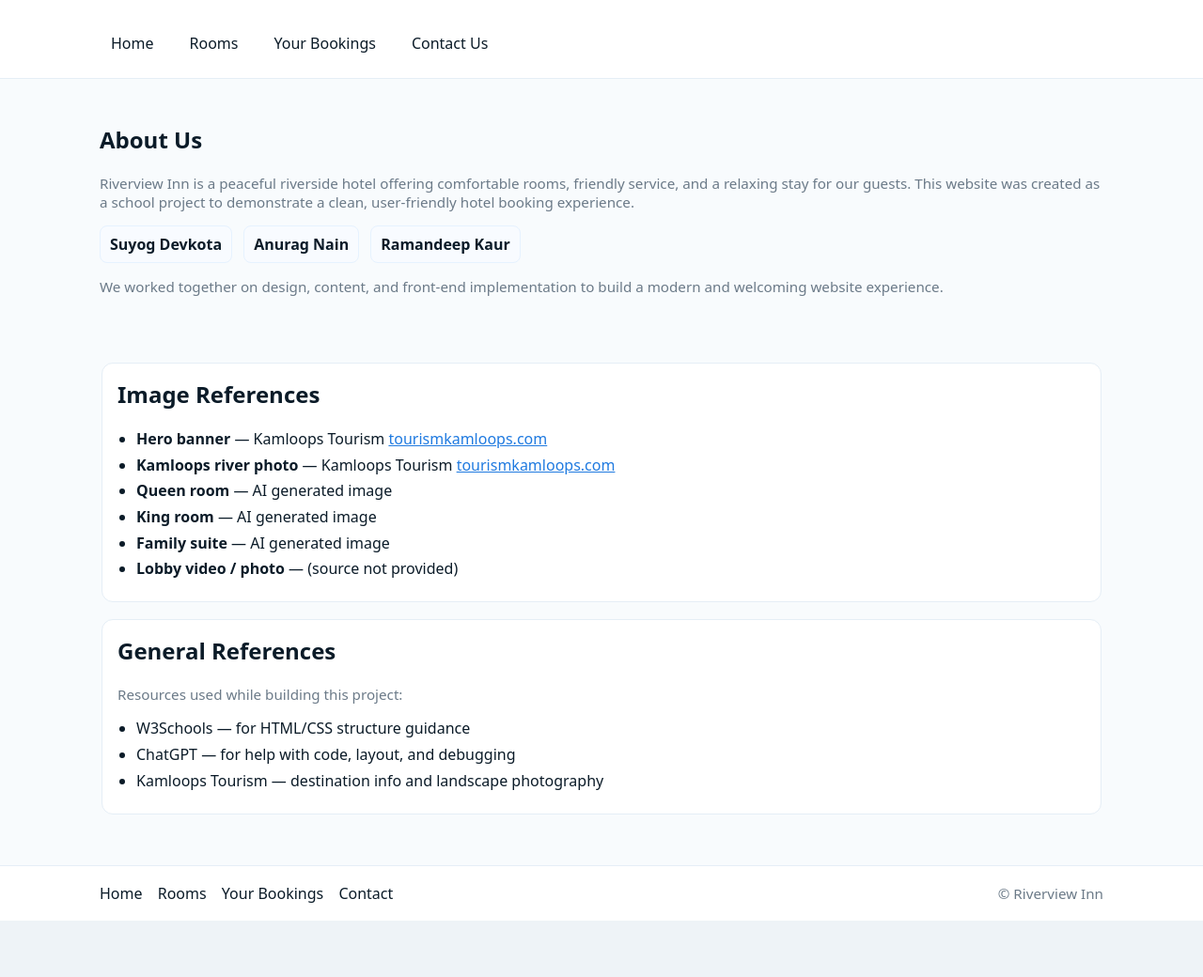
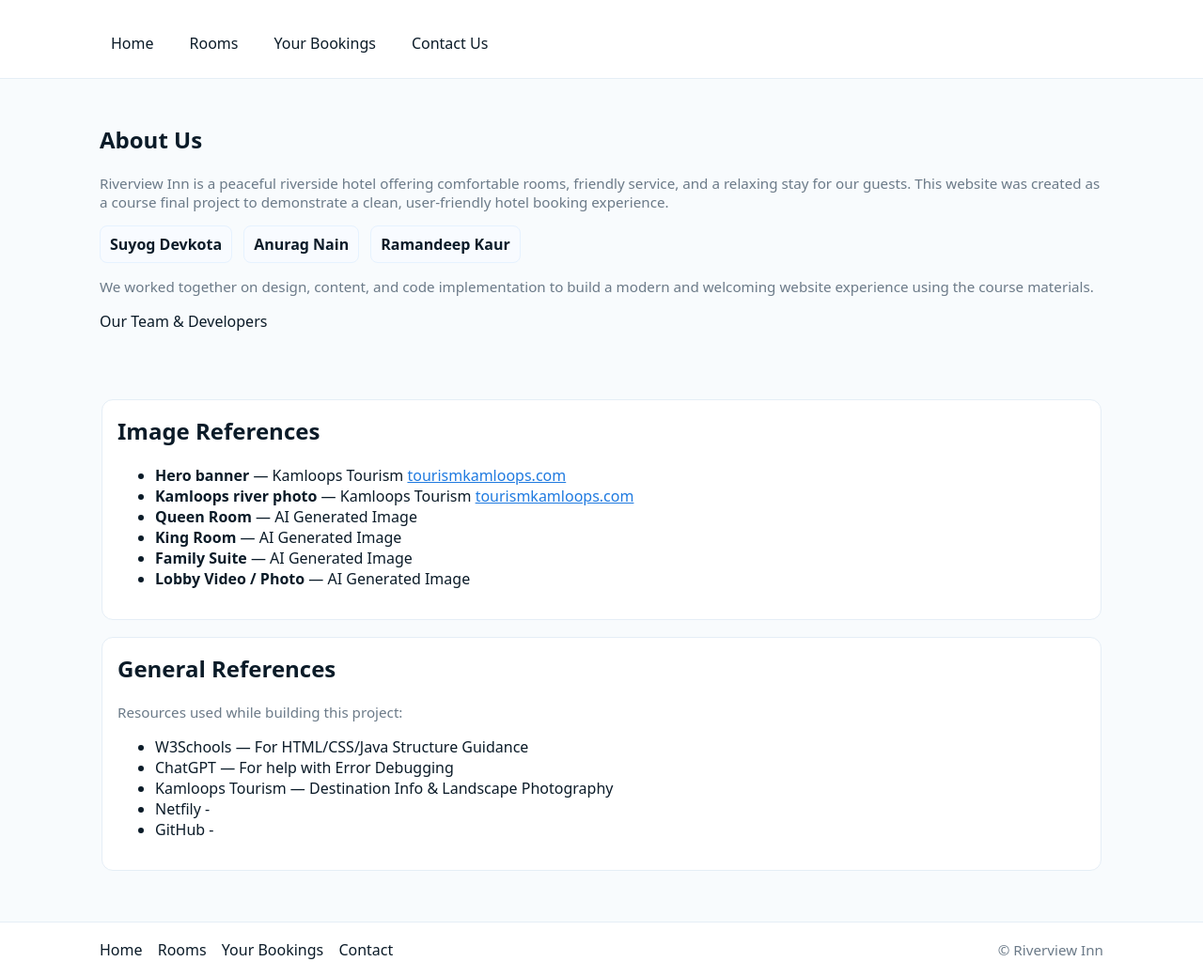
Before and after one commit to DevkotaSuyog/Riverview-Inn-Kamloops, a plain HTML site: page reference.html in a window 1280 px wide. Shown: the part 57-1097 px from the top of the page at 94% size. Before the commit the page ends 1037 px from the top, so only its background shows below. Drawn offline with Linux system fonts and the light colour scheme.

Commit message:
Update reference.html

```diff
--- a/reference.html
+++ b/reference.html
@@ -47,19 +47,6 @@
       color: var(--brand);
       text-decoration: underline;
     }
-
-    /* ===== Fix bullets for lists inside .about-card only =====
-       This is intentionally specific so it doesn't affect other pages.
-    */
-    .about-card ul {
-      list-style: disc;
-      list-style-position: outside;
-      padding-left: 1.25rem; /* space for bullets */
-      margin: 0.5rem 0;
-    }
-    .about-card ul li {
-      margin: 0.35rem 0;
-    }
   </style>
 </head>
 <body>
@@ -99,7 +86,7 @@
       <p class="small muted">
         Riverview Inn is a peaceful riverside hotel offering comfortable rooms,
         friendly service, and a relaxing stay for our guests. This website was created
-        as a school project to demonstrate a clean, user-friendly hotel booking experience.
+        as a course final project to demonstrate a clean, user-friendly hotel booking experience.
       </p>
 
       <div class="team-list" aria-hidden="false" role="list">
@@ -109,8 +96,9 @@
       </div>
 
       <p class="small muted">
-        We worked together on design, content, and front-end implementation to build
-        a modern and welcoming website experience.
+        We worked together on design, content, and code implementation to build
+        a modern and welcoming website experience using the course materials.
+        <br><p> Our Team & Developers </p></pbr>
       </p>
     </section>
 
@@ -128,10 +116,10 @@
             <a class="reference-link" href="https://www.tourismkamloops.com/" target="_blank">tourismkamloops.com</a>
           </li>
 
-          <li><strong>Queen room</strong> — AI generated image</li>
-          <li><strong>King room</strong> — AI generated image</li>
-          <li><strong>Family suite</strong> — AI generated image</li>
-          <li><strong>Lobby video / photo</strong> — (source not provided)</li>
+          <li><strong>Queen Room</strong> — AI Generated Image</li>
+          <li><strong>King Room</strong> — AI Generated Image</li>
+          <li><strong>Family Suite</strong> — AI Generated Image</li>
+          <li><strong>Lobby Video / Photo</strong> — AI Generated Image</li>
         </ul>
       </article>
 
@@ -142,9 +130,11 @@
         <p class="small muted">Resources used while building this project:</p>
 
         <ul>
-          <li>W3Schools — for HTML/CSS structure guidance</li>
-          <li>ChatGPT — for help with code, layout, and debugging</li>
-          <li>Kamloops Tourism — destination info and landscape photography</li>
+          <li>W3Schools — For HTML/CSS/Java Structure Guidance</li>
+          <li>ChatGPT — For help with Error Debugging</li>
+          <li>Kamloops Tourism — Destination Info & Landscape Photography</li>
+          <li>Netfily - </li>
+          <li>GitHub - </li>
         </ul>
       </article>
     </section>
@@ -166,6 +156,3 @@
 
 </body>
 </html>
-
-</body>
-</html>
```
